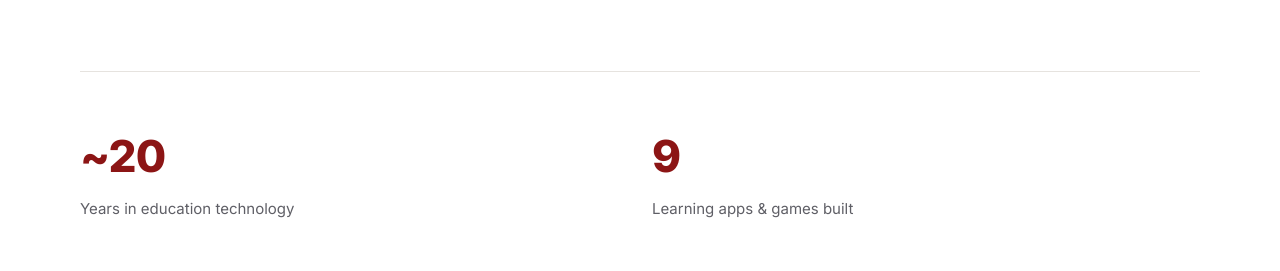
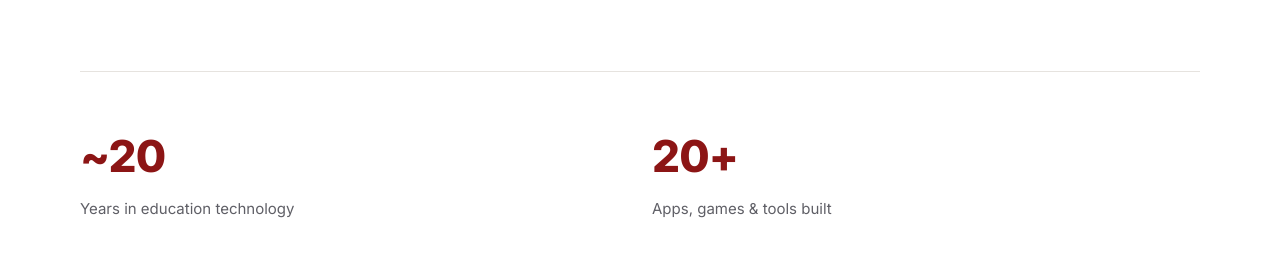
Before and after one commit to stw1/stw1.github.io, a plain HTML site: page index.html in a window 1280 px wide. Shown: the part 1325-1596 px from the top of the page. Drawn offline with Linux system fonts and the light colour scheme.

Commit message:
Update apps stat to 20+
Co-Authored-By: Claude Sonnet 5.5 <noreply@anthropic.com>

```diff
--- a/index.html
+++ b/index.html
@@ -92,7 +92,7 @@
       </div>
       <div class="container stats reveal">
         <div class="stat"><span class="stat-num">~20</span><span class="stat-label">Years in education technology</span></div>
-        <div class="stat"><span class="stat-num">9</span><span class="stat-label">Learning apps &amp; games built</span></div>
+        <div class="stat"><span class="stat-num">20+</span><span class="stat-label">Apps, games &amp; tools built</span></div>
       </div>
     </section>
 
```
